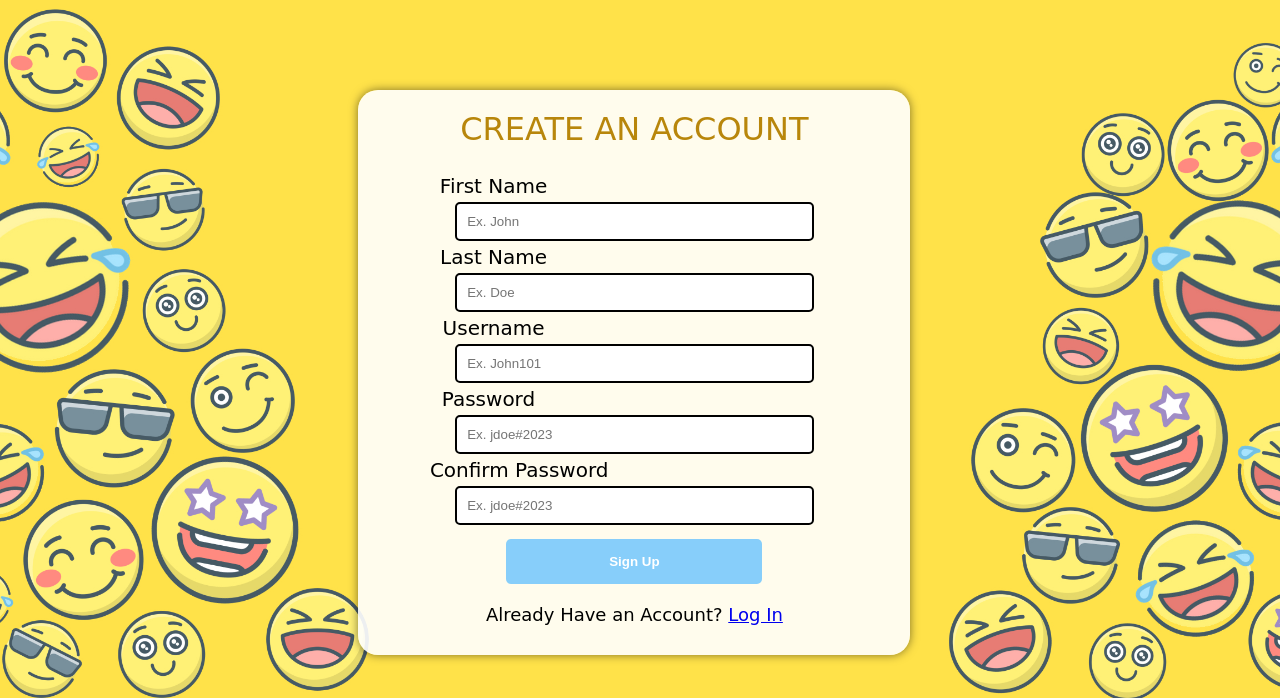
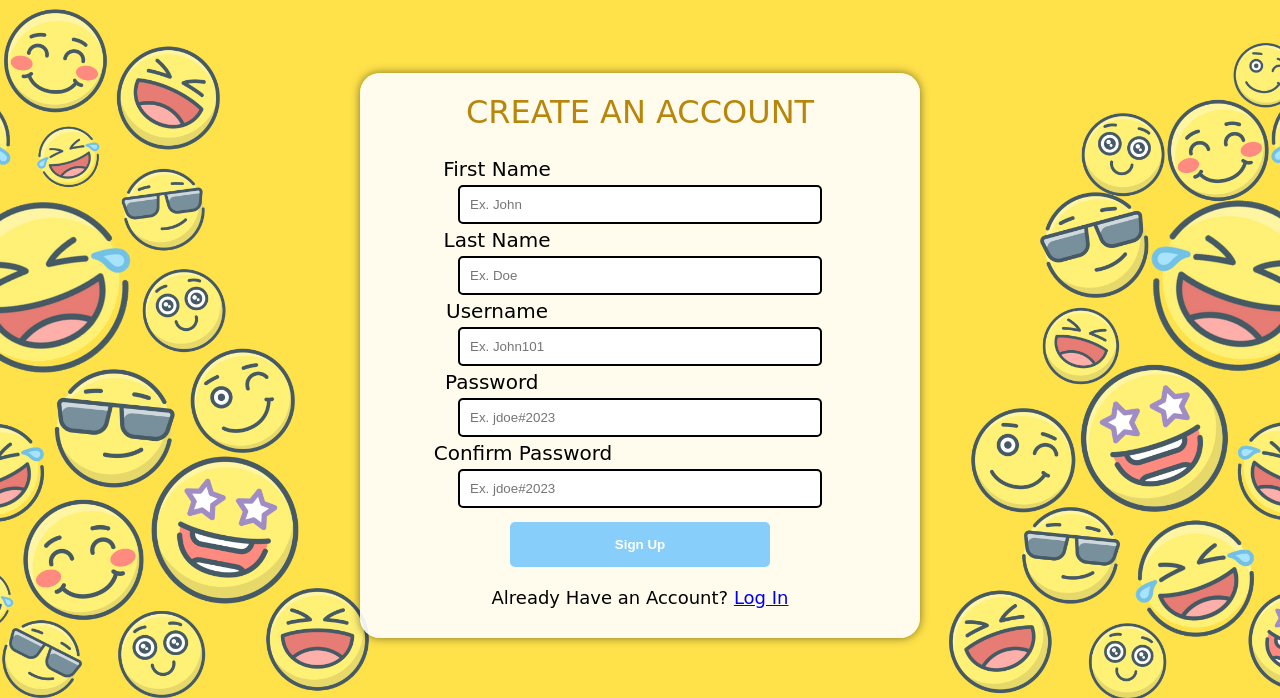
Before and after one commit to Trump7/SmallProject, a PHP site: page /registration.html in a window 1280 px wide. Shown: the part 102-800 px from the top of the page. Run offline with PHP 8.4, Linux system fonts and the light colour scheme; some web fonts are replaced.

Commit message:
Changed sizing of registration

```diff
--- a/css/registration.css
+++ b/css/registration.css
@@ -84,11 +84,13 @@ nav a:hover{
     font-family: 'Boogaloo', cursive;
     width: 40%;
     padding: 20px;
-    margin-top: 15%;
-    margin-left: 28%;
+    margin: 0 auto;
+    top: 175px;
     background-color: rgba(255, 255, 255, 0.9);
     box-shadow: 0px 0px 10px rgba(0, 0, 0, 0.5);
     position: relative;
+	min-width: 520px;
+	max-width: 620px;
 }
 
 #inner-title {
```
